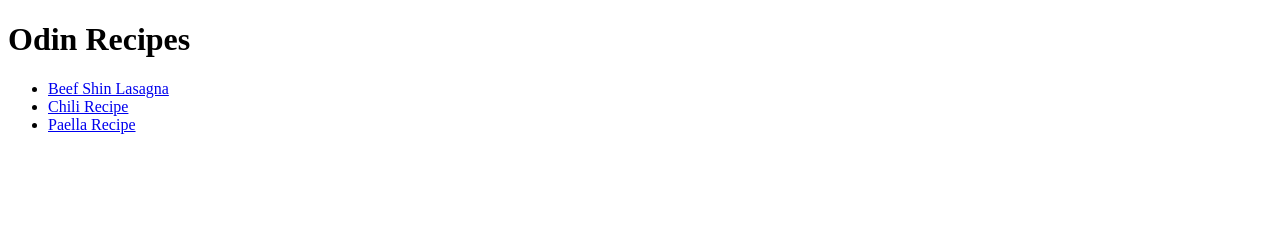
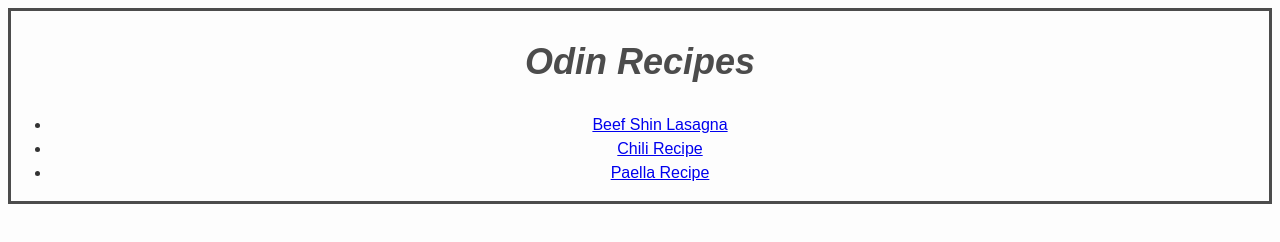
Before and after one commit to henry0161/odin-recipes, a plain HTML site: page index.html in a window 1280 px wide. Drawn offline with Linux system fonts and the light colour scheme.

Commit message:
create style sheet for recipe project

```diff
--- a/index.html
+++ b/index.html
@@ -1,15 +1,18 @@
 <!DOCTYPE html>
 <html lang="en">
     <head>
+        <link rel="stylesheet" href="style.css">
         <meta charset="utf-8">
         <title>Odin Recipes</title>
     </head>
     <body>
+        <div class="homepage-box">
         <h1>Odin Recipes</h1>
         <ul>
         <li><a href="./recipes/lasagna.html">Beef Shin Lasagna</a></li>
         <li><a href="./recipes/chili.html">Chili Recipe</a></li>
         <li><a href="./recipes/paella.html">Paella Recipe</a></li>
   </ul>
+</div>
     </body>
 </html>
--- /dev/null
+++ b/style.css
@@ -0,0 +1,40 @@
+/* stylesheet */
+
+/* box size */
+* {
+box-sizing: border-box;
+}
+
+/* font size */
+
+body {
+  font-family: Arial, Helvetica, "sans-serif";
+  background-color: #fdfdfd;
+  color: #333;
+  line-height: 1.5;
+}
+
+h1 {
+    font-size: 36px;
+    color: #4c4c4c;
+    font-style: italic;
+}
+
+/* Make images responsive by default */
+
+img {
+    max-width: 100%;
+    height: auto;
+    display: block;
+}
+/*
+p,li {
+    max-width: 100ch;
+}
+*/
+.homepage-box {
+    text-align: center;
+    border: 3px solid #4c4c4c;
+    list-style-position: outside;
+
+}
```
Also changed, not shown: recipes/chili.html (+2 -1 lines), recipes/lasagna.html (+1 -0 lines), recipes/paella.html (+1 -0 lines).
